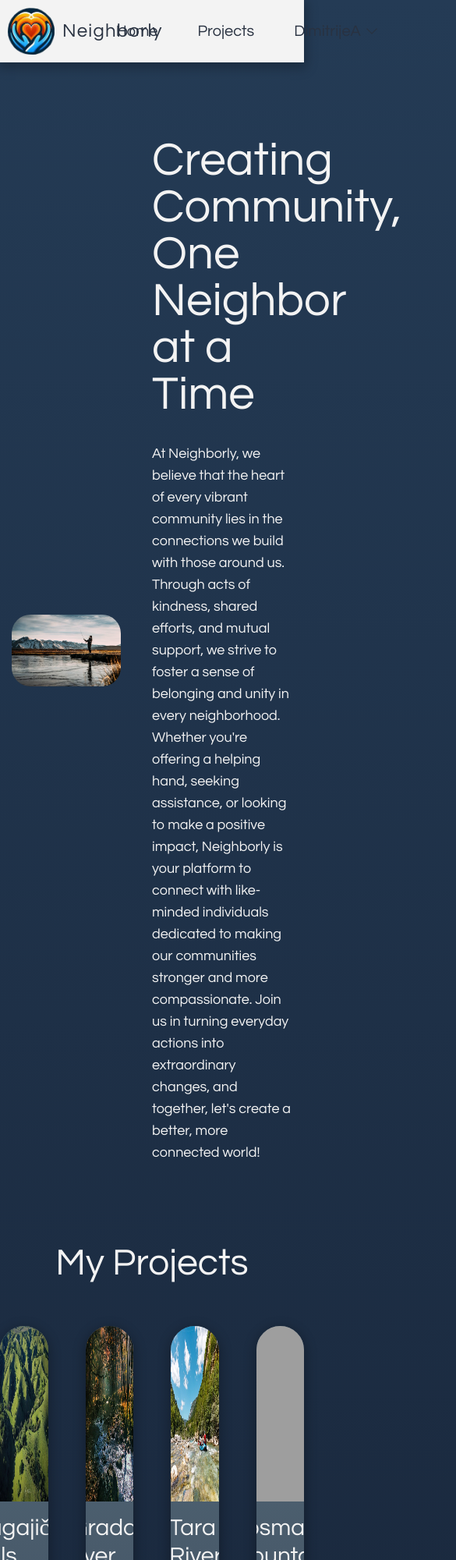
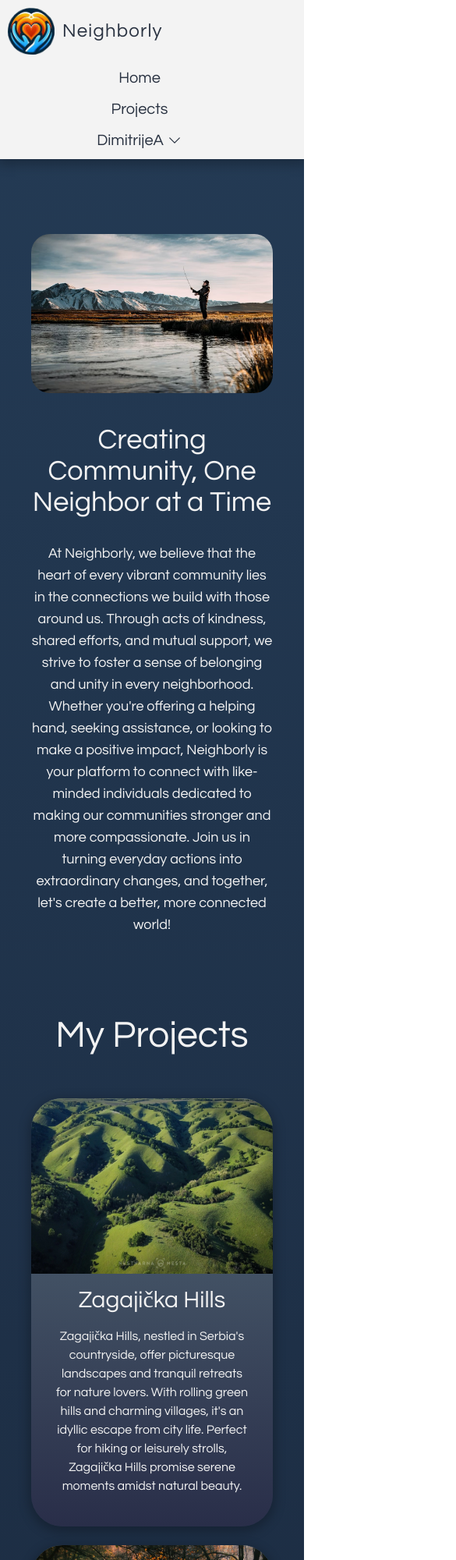
Before and after one commit to markocic/raf-icr-hw2, a website: page home.html in a window 390 px wide. Shown: the top 2000 px of the page at 78% size, 585 px wide, since content can reach past the window. Drawn offline with Linux system fonts and the light colour scheme; grey boxes are pictures that could not be loaded.

Commit message:
make home page responsive

```diff
--- a/css/main.css
+++ b/css/main.css
@@ -46,6 +46,15 @@
   .outgoing-bubble {
     @apply bg-powderBlue;
   }
+
+  .project-card {
+    @apply  w-full max-w-96 project-card-gradient rounded-[40px]
+            overflow-hidden shadow-card cursor-pointer;
+  }
+
+  #projects {
+      @apply grid px-10 xl:grid-cols-4 md:grid-cols-2 sm:grid-cols-1 gap-6;
+  }
 }
 
 @layer base {
--- a/home.html
+++ b/home.html
@@ -8,7 +8,7 @@
   </head>
   <body class="background-gradient flex flex-col justify-between">
     <header
-      class="flex flex-row justify-between p-2.5 bg-whiteSmoke shadow-card"
+      class="flex flex-col gap-4 sm:gap-0 sm:flex-row justify-between p-2.5 bg-whiteSmoke shadow-card"
     >
       <div id="logo_section" class="flex flex-row items-center gap-[10px]">
         <img class="w-[60px] h-[60px]" src="images/logo.png" alt="Logo" />
@@ -16,7 +16,7 @@
       </div>
       <div
         id="header_items"
-        class="flex flex-row items-center gap-[51px] pr-8"
+        class="flex flex-col sm:flex-row items-center gap-3 sm:gap-[51px] pr-8"
       >
         <a href="#" class="text-gunmetal text-xl">Home</a>
         <a href="#" class="text-gunmetal text-xl">Projects</a>
@@ -32,17 +32,18 @@
 
     <div id="content" class="flex flex-col mt-12 mb-36 gap-14 justify-evenly items-center text-whiteSmoke">
 
-        <div id="hero" class="flex items-center gap-10 px-60 my-12">
-            <div class="image rounded-3xl overflow-hidden w-1/2">
-                <img src="images/hero.jpg" alt="Hero banner">
+        <div id="hero" class="grid grid-cols-1 lg:grid-cols-2
+            items-center justify-center gap-10 my-12 px-10">
+            <div class="image w-full max-w-2xl flex justify-center">
+                <img src="images/hero.jpg" alt="Hero banner" class="rounded-3xl">
             </div>
 
-            <div class="description flex flex-col gap-8 w-1/2">
-                <div class="title text-6xl">
+            <div class="description max-w-2xl flex flex-col md:sm:justify-center gap-8 w-full">
+                <div class="title text-center xl:lg:text-left text-4xl md:sm:text-5xl xl:lg:text-6xl">
                     Creating Community, One Neighbor at a Time
                 </div>
 
-                <div class="mot text-lg">
+                <div class="mot text-center xl:lg:text-left text-lg">
                     At Neighborly, we believe that the heart of every vibrant community lies in the connections we build with those around us. Through acts of kindness, shared efforts, and mutual support, we strive to foster a sense of belonging and unity in every neighborhood. Whether you're offering a helping hand, seeking assistance, or looking to make a positive impact, Neighborly is your platform to connect with like-minded individuals dedicated to making our communities stronger and more compassionate. Join us in turning everyday actions into extraordinary changes, and together, let's create a better, more connected world!
                 </div>
             </div>
@@ -52,13 +53,12 @@
             My Projects
         </div>
 
-        <div id="projects" class="flex gap-12 justify-center w-full mb-16">
-            <div class="project-card w-[368px] project-card-gradient
-                rounded-[40px] overflow-hidden shadow-card cursor-pointer">
+        <div id="projects">
+            <div class="project-card">
 
                 <div class="image">
                     <img src="images/zagajicka.png" alt="Zagajicka Hills"
-                    class="h-[225px] w-[368px]">
+                    class="w-full h-[225px]">
                 </div>
                 <div class="card-content flex flex-col gap-4
                     items-center px-8 py-4 mb-6">
@@ -72,12 +72,11 @@
                 </div>
             </div>
 
-            <div class="project-card w-[368px] project-card-gradient
-                rounded-[40px] overflow-hidden shadow-card cursor-pointer">
+            <div class="project-card">
 
                 <div class="image">
                     <img src="images/gradac.jpg" alt="Gradac River"
-                    class="h-[225px] w-[368px]">
+                    class="w-full h-[225px]">
                 </div>
                 <div class="card-content flex flex-col gap-4
                     items-center px-8 py-4 mb-6">
@@ -91,12 +90,11 @@
                     </div>
                 </div>
             </div>
-            <div class="project-card w-[368px] project-card-gradient
-                rounded-[40px] overflow-hidden shadow-card cursor-pointer">
+            <div class="project-card">
 
                 <div class="image">
                     <img src="images/tara.jpg" alt="Tara River"
-                    class="h-[225px] w-[368px]">
+                    class="w-full h-[225px]">
                 </div>
                 <div class="card-content flex flex-col gap-4
                     items-center px-8 py-4 mb-6">
@@ -117,12 +115,11 @@
 
                 </div>
             </div>
-            <div class="project-card w-[368px] project-card-gradient
-                rounded-[40px] overflow-hidden shadow-card cursor-pointer">
+            <div class="project-card">
 
                 <div class="image">
                     <img src="images/kosmaj.png" alt="Kosmaj Mountain"
-                    class="h-[225px] w-[368px]">
+                    class="h-[225px] w-full">
                 </div>
                 <div class="card-content flex flex-col gap-4
                     items-center px-8 py-4 mb-6">
@@ -141,14 +138,15 @@
 
     </div>
 
-    <footer class="h-[326px] bg-footer flex justify-between px-32 py-9
+    <footer class="min-h-[326px] bg-footer flex flex-col lg:flex-row gap-8
+                   lg:justify-between px-10 lg:px-32 py-9
         text-columbiaBlue text-lg shadow-card">
         <div id="logo_col" class="flex flex-col items-center justify-center
             gap-2">
             <img class="w-[100px] h-[100px]" src="images/logo.png" alt="Logo" />
             <span class="text-2xl tracking-[1.2px]">Neighborly</span>
         </div>
-        <div id="info" class="flex gap-32">
+        <div id="info" class="flex flex-col md:flex-row justify-center gap-4 lg:gap-32">
         <div id="first_col" class="flex flex-col justify-center gap-4">
             <div class="footer_item flex gap-3">
                 <div class="icon">
```
Also changed, not shown: css/output.css.
